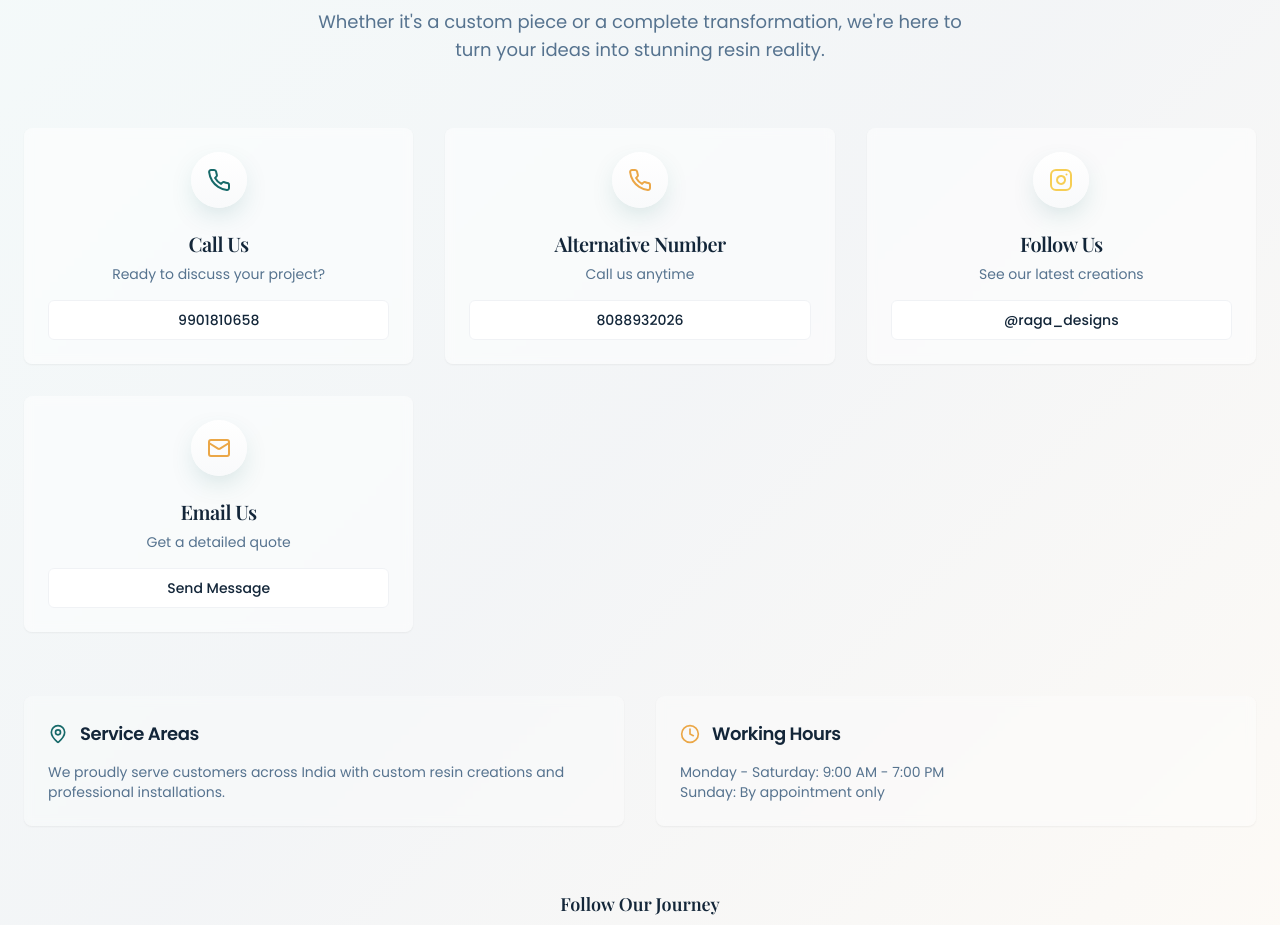
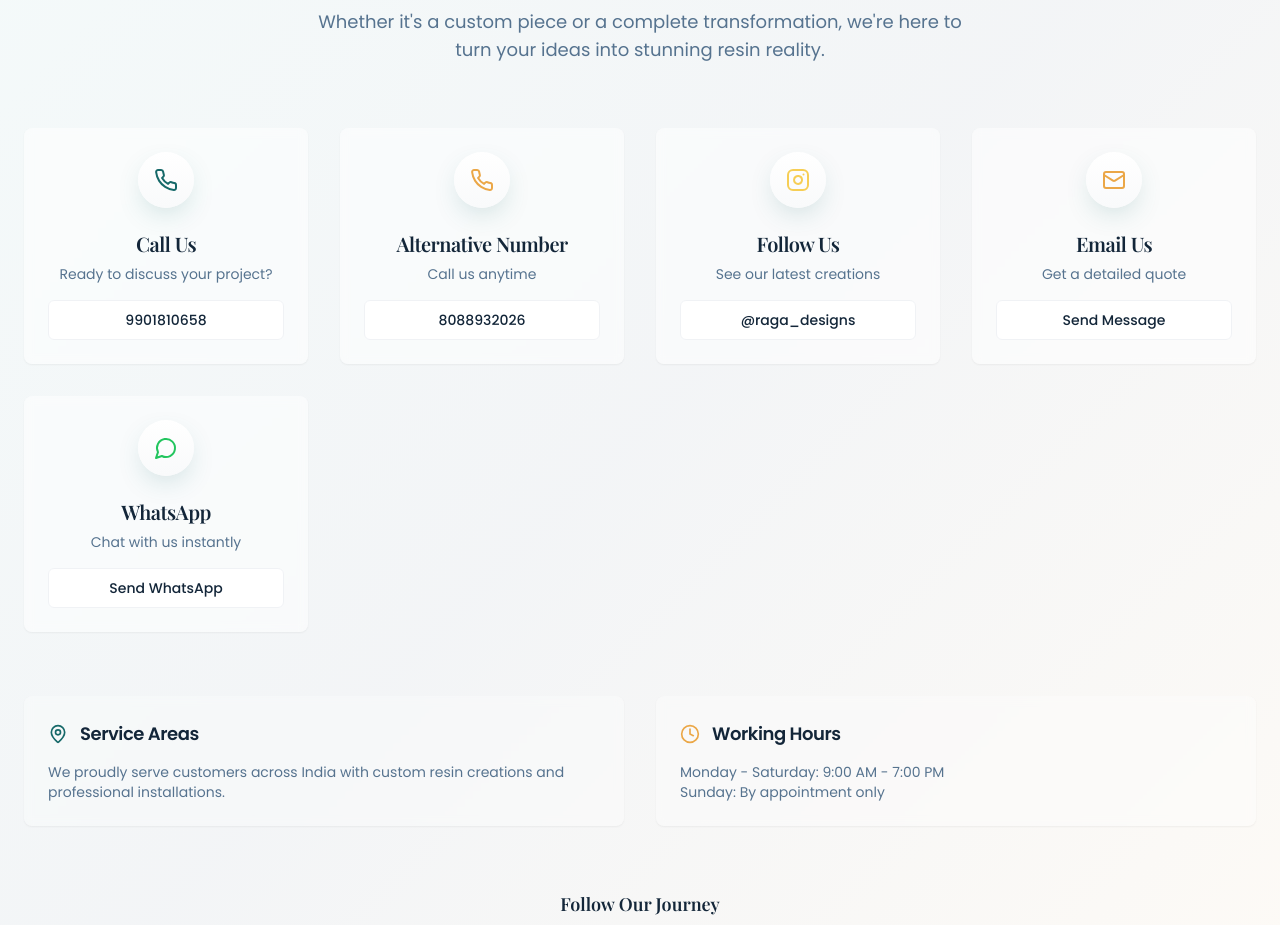
Before and after one commit to sushmanya-tech/raga-resplendent-spaces, a React (Vite) app: page / in a window 1280 px wide. Shown: the part 3080-4005 px from the top of the page. Built offline with nearby package versions, Linux system fonts and the light colour scheme; the HTML template or start-up script is replaced by a standard one.

Commit message:
Add WhatsApp integration

```diff
--- a/src/components/Contact.tsx
+++ b/src/components/Contact.tsx
@@ -1,6 +1,6 @@
 import { Button } from "@/components/ui/button";
 import { Card, CardContent, CardDescription, CardHeader, CardTitle } from "@/components/ui/card";
-import { Phone, Instagram, Mail, Youtube, Facebook, MapPin, Clock, Palette } from "lucide-react";
+import { Phone, Instagram, Mail, Youtube, Facebook, MapPin, Clock, Palette, MessageCircle } from "lucide-react";
 
 const Contact = () => {
   const contactMethods = [
@@ -36,6 +36,14 @@ const Contact = () => {
       href: "mailto:ragadesigns@gmail.com",
       color: "text-secondary",
     },
+    {
+      icon: MessageCircle,
+      title: "WhatsApp",
+      description: "Chat with us instantly",
+      action: "Send WhatsApp",
+      href: "https://wa.me/919901810658",
+      color: "text-green-500",
+    },
   ];
 
   const socialLinks = [
@@ -69,7 +77,7 @@ const Contact = () => {
           </p>
         </div>
 
-        <div className="grid md:grid-cols-3 gap-8 mb-16">
+        <div className="grid md:grid-cols-2 lg:grid-cols-4 gap-8 mb-16">
           {contactMethods.map((method, index) => (
             <Card
               key={index}
```
